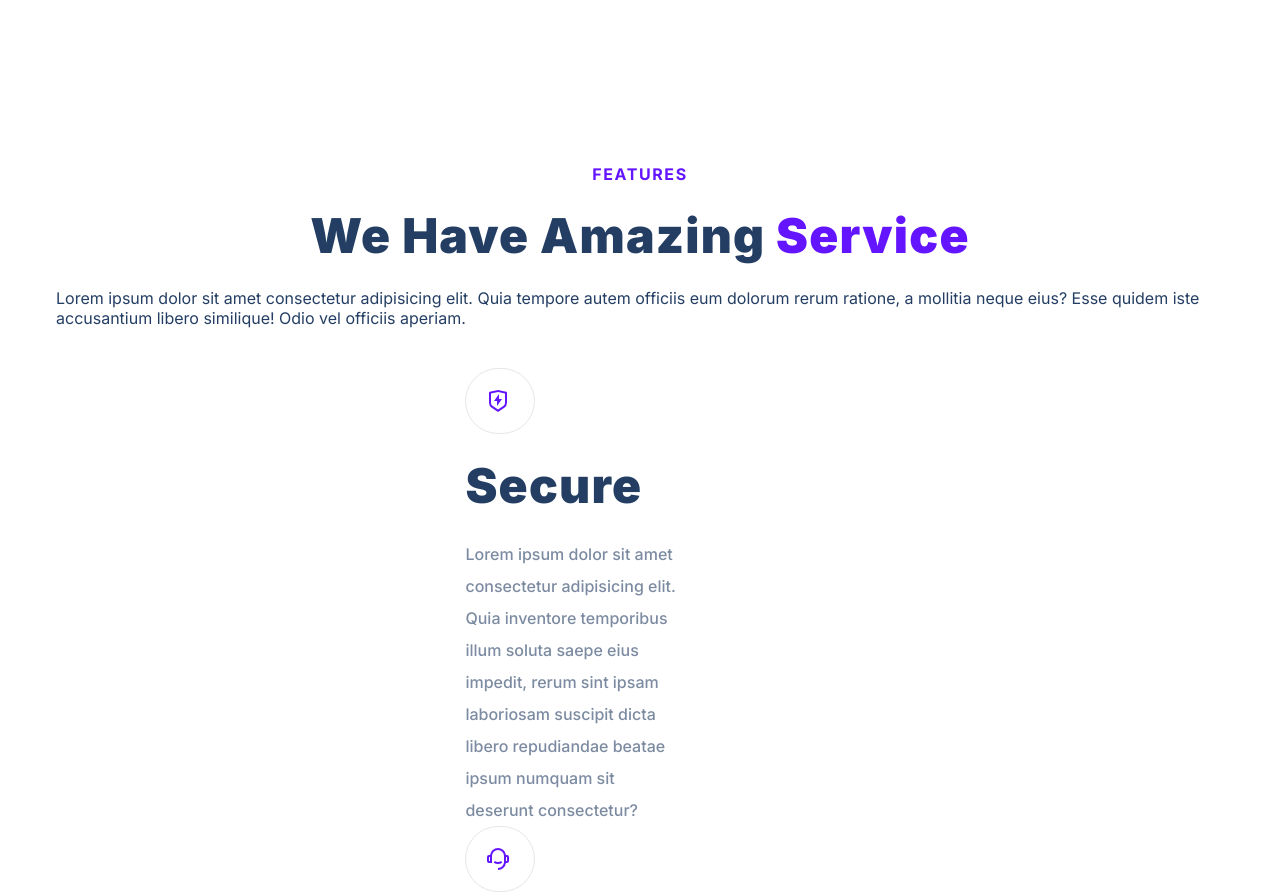
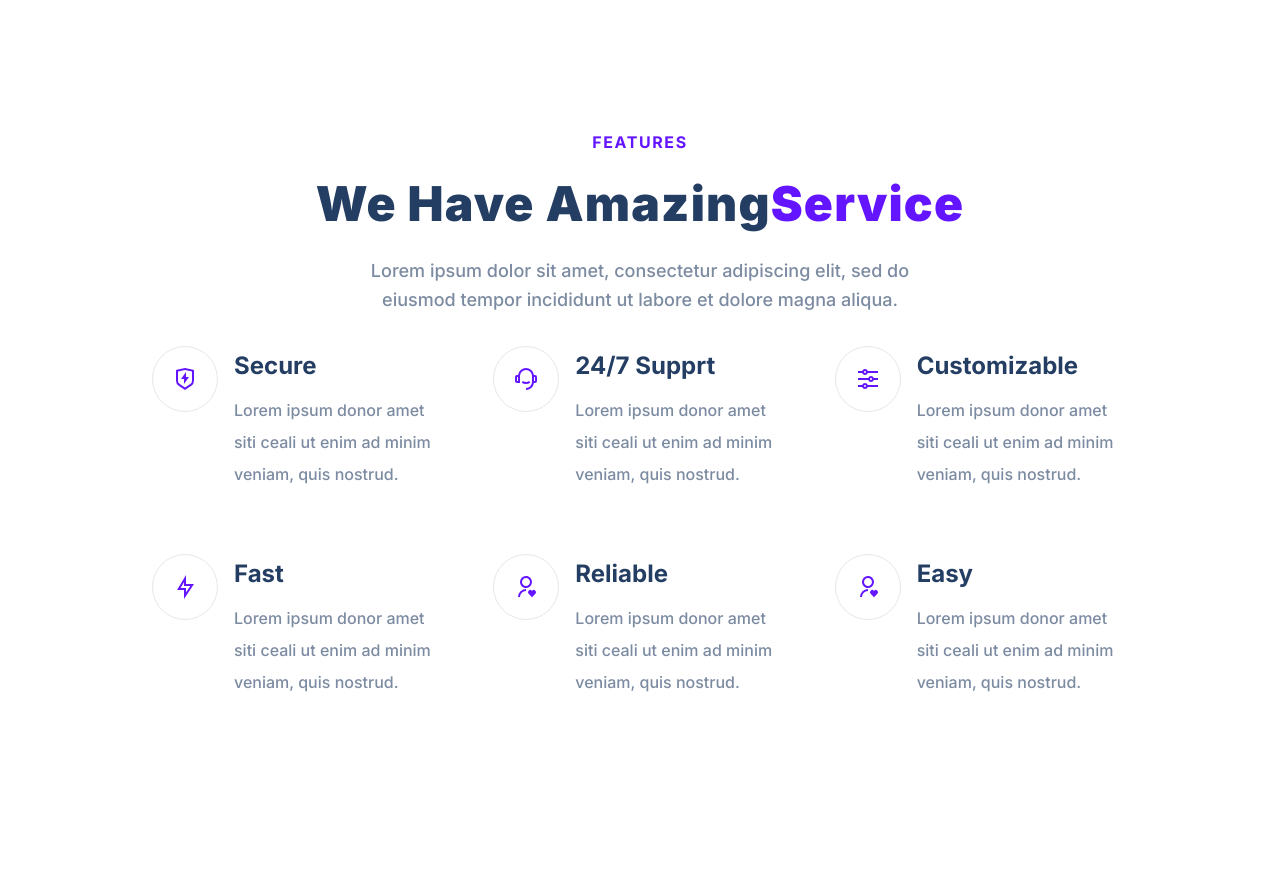
Before and after one commit to tannerlacorte-ux/final-project-m3, a plain HTML site: page index.html in a window 1280 px wide. Shown: the part 740-1635 px from the top of the page. After the commit the page ends 1566 px from the top, so only its background shows below. Drawn offline with Linux system fonts and the light colour scheme.

Commit message:
features

```diff
--- a/index.html
+++ b/index.html
@@ -54,67 +54,76 @@
     <div class="container">
       <div class="features__row">
         <h4 class="section__tag">FEATURES</h4>
-        <h2 class="feature__title">We Have Amazing <span class="purple">Service</span></h2>
-        <div class="Section__para">Lorem ipsum dolor sit amet consectetur adipisicing elit. Quia tempore autem officiis eum dolorum rerum ratione, a mollitia neque eius? Esse quidem iste accusantium libero similique! Odio vel officiis aperiam.</div>
+        <h2 class="features__title">We Have Amazing<span class="purple"> Service</span></h2>
+        <div class="section__para">Lorem ipsum dolor sit amet, consectetur adipiscing elit, sed do eiusmod tempor incididunt ut labore et dolore magna aliqua.</div>
       <div class="features">
         <div class="feature">
           <div class="feature__row">
             <figure class="feature__img--wrapper">
               <img src="./assets/shield-icon.daefe14b320b14fbd9cbd18908ac93ec.svg" class="feature__img">
             </figure>
-            <div class="feature__text"></div>
+            <div class="feature__text">
               <h2 class="feature__title">Secure</h2>
-              <p class="feature__para">Lorem ipsum dolor sit amet consectetur adipisicing elit. Quia inventore temporibus illum soluta saepe eius impedit, rerum sint ipsam laboriosam suscipit dicta libero repudiandae beatae ipsum numquam sit deserunt consectetur?</p>
+              <p class="feature__para">Lorem ipsum donor amet siti ceali ut enim ad minim veniam, quis nostrud.</p>
+            </div>
           </div>
+        </div>
         <div class="feature">
           <div class="feature__row">
             <figure class="feature__img--wrapper">
               <img src="./assets/support-icon.f9253ffa8cb6ffde5bbaa05eb5136375.svg" class="feature__img">
             </figure>
-            <div class="feature__text"></div>
+            <div class="feature__text">
               <h2 class="feature__title">24/7 Supprt</h2>
-              <p class="feature__para">Lorem ipsum dolor sit amet consectetur adipisicing elit. Quia inventore temporibus illum soluta saepe eius impedit, rerum sint ipsam laboriosam suscipit dicta libero repudiandae beatae ipsum numquam sit deserunt consectetur?</p>
+              <p class="feature__para">Lorem ipsum donor amet siti ceali ut enim ad minim veniam, quis nostrud.</p>
+            </div>
           </div>
+        </div>
         <div class="feature">
           <div class="feature__row">
             <figure class="feature__img--wrapper">
               <img src="./assets/customize-icon.367468c90fd796009b97fbfba67b2c6a.svg" class="feature__img">
             </figure>
-            <div class="feature__text"></div>
+            <div class="feature__text">
               <h2 class="feature__title">Customizable</h2>
-              <p class="feature__para">Lorem ipsum dolor sit amet consectetur adipisicing elit. Quia inventore temporibus illum soluta saepe eius impedit, rerum sint ipsam laboriosam suscipit dicta libero repudiandae beatae ipsum numquam sit deserunt consectetur?</p>
+              <p class="feature__para">Lorem ipsum donor amet siti ceali ut enim ad minim veniam, quis nostrud.</p>
+            </div>
           </div>
+        </div>
         <div class="feature">
           <div class="feature__row">
             <figure class="feature__img--wrapper">
               <img src="./assets/fast-icon.dbb971a73d4805d2fc3bcdacdb55beba.svg" class="feature__img">
             </figure>
-            <div class="feature__text"></div>
+            <div class="feature__text">
               <h2 class="feature__title">Fast</h2>
-              <p class="feature__para">Lorem ipsum dolor sit amet consectetur adipisicing elit. Quia inventore temporibus illum soluta saepe eius impedit, rerum sint ipsam laboriosam suscipit dicta libero repudiandae beatae ipsum numquam sit deserunt consectetur?</p>
+              <p class="feature__para">Lorem ipsum donor amet siti ceali ut enim ad minim veniam, quis nostrud.</p>
+            </div>
           </div>
+        </div>
         <div class="feature">
           <div class="feature__row">
             <figure class="feature__img--wrapper">
               <img src="./assets/simple-icon.673b7e1750b2a4ef32907fc164828d00.svg" class="feature__img">
             </figure>
-            <div class="feature__text"></div>
+            <div class="feature__text">
               <h2 class="feature__title">Reliable</h2>
-              <p class="feature__para">Lorem ipsum dolor sit amet consectetur adipisicing elit. Quia inventore temporibus illum soluta saepe eius impedit, rerum sint ipsam laboriosam suscipit dicta libero repudiandae beatae ipsum numquam sit deserunt consectetur?</p>
+              <p class="feature__para">Lorem ipsum donor amet siti ceali ut enim ad minim veniam, quis nostrud.</p>
+            </div>
           </div>
+        </div>
         <div class="feature">
           <div class="feature__row">
             <figure class="feature__img--wrapper">
               <img src="./assets/simple-icon.673b7e1750b2a4ef32907fc164828d00.svg" class="feature__img">
             </figure>
-            <div class="feature__text"></div>
+            <div class="feature__text">
               <h2 class="feature__title">Easy</h2>
-              <p class="feature__para">Lorem ipsum dolor sit amet consectetur adipisicing elit. Quia inventore temporibus illum soluta saepe eius impedit, rerum sint ipsam laboriosam suscipit dicta libero repudiandae beatae ipsum numquam sit deserunt consectetur?</p>
+              <p class="feature__para">Lorem ipsum donor amet siti ceali ut enim ad minim veniam, quis nostrud.</p>
+            </div>
           </div>
         </div>
       </div>
-      </div>
-    </div>
   </section>
 </body>
 </html>
--- a/style.css
+++ b/style.css
@@ -215,23 +215,25 @@ img {
   position: relative;
 }
 
-.features__row {
+
+.features {
+  width: 100%;
+  max-width: 1024px;
   display: flex;
-  flex-direction: column;
-  align-items: center;
-  padding: 32px 24px;
+  flex-wrap: wrap;
+  margin-top: 40px;
   margin: 0 auto;
 }
 
-.features {
-  display: flex;
-  flex-wrap: wrap;
-  margin-top: 40px;
-  max-width: 560px;
+
+.feature {
+  width: calc(100% / 3);
 }
 
-.feature {
-  flex-wrap: wrap;
+.feature__row {
+  display: flex;
+  align-items: flex-start;
+  padding: 32px 24px;
 }
 
 .section__tag {
@@ -240,19 +242,36 @@ img {
   letter-spacing: 1.6px;
   font-weight: 700;
   text-transform: uppercase;
+  align-items: center;
+  display: flex;
+  flex-direction: column;
 }
-.feature__title {
+
+.features__title {
   font-size: 48px;
   font-weight: 900;
   color: rgb(36, 62, 99);
   line-height: 1.5;
   margin: 16px 0;
   letter-spacing: 0.025em;
+  display: flex;
+  flex-direction: row;
+  align-items: center;
+  justify-content: center;
+
+}
+.feature__title {
+  line-height: 1;
 }
 
 .section__para {
+  font-size: 18px;
+  font-weight: 500;
+  color: #7c8ba1;
+  line-height: 1.625;
   text-align: center;
   max-width: 576px;
+  margin: 0 auto;
 }
 
 .feature__img {
@@ -261,7 +280,6 @@ img {
 }
 
 .feature__img--wrapper {
-  width: 20%;
   display: flex;
   padding: 20px;
   border: 1px solid #e5e7eb;
```
